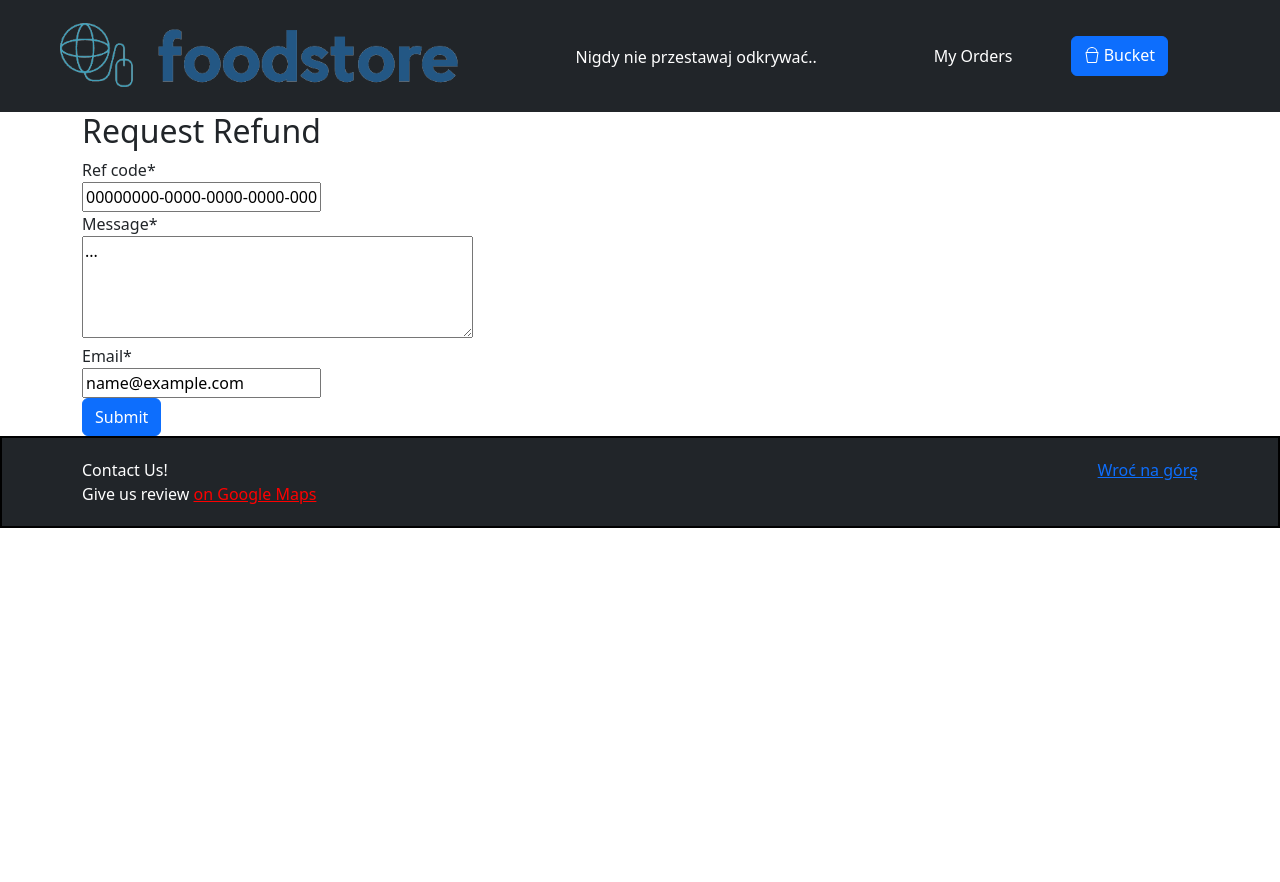
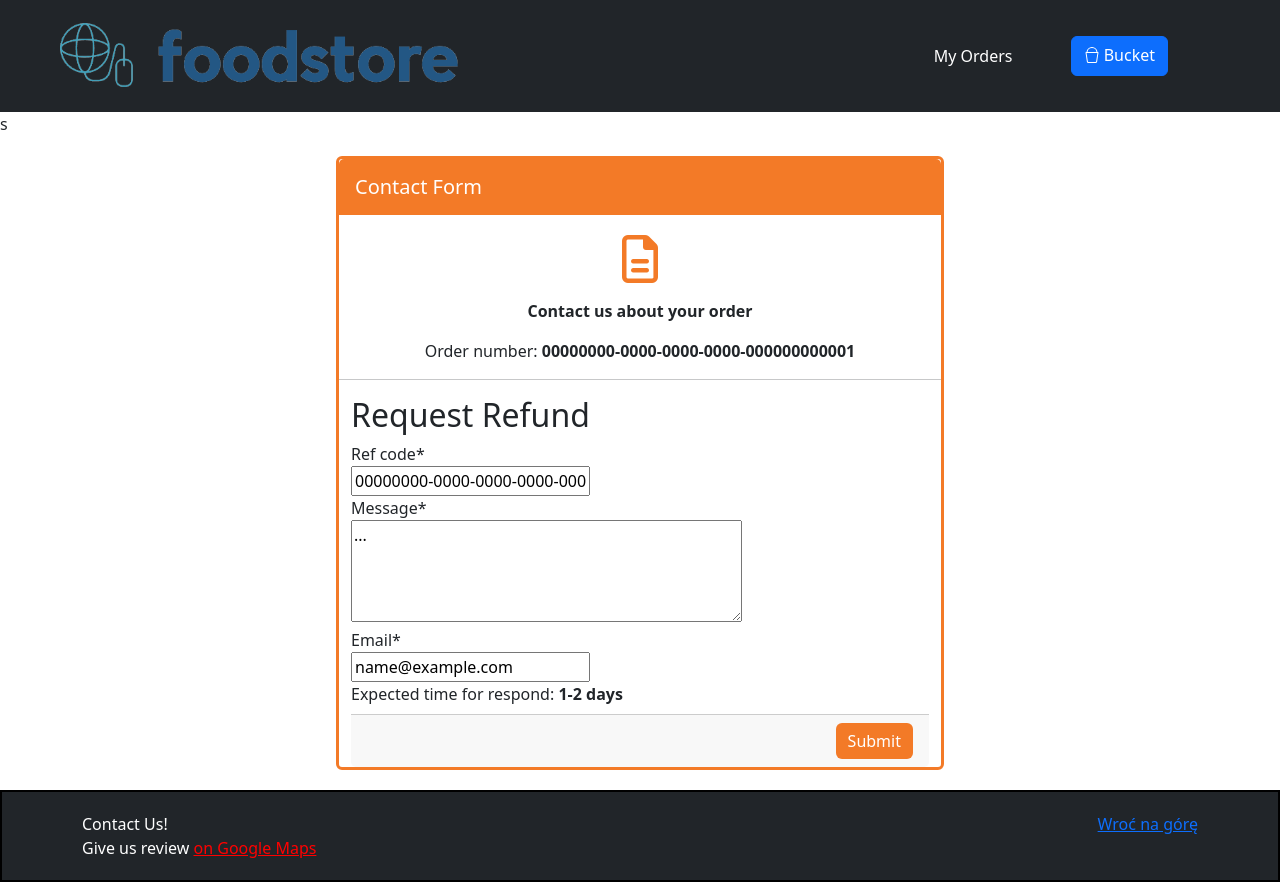
Before and after one commit to Kamil-Krawiec/PO-Project, a Django app: page /request-refund/00000000-0000-0000-0000-000000000001 in a window 1280 px wide. Before the commit the page ends 528 px from the top, so only its background shows below. Run offline with Django 4.2, Linux system fonts and the light colour scheme; tables that the repository leaves empty hold one stand-in row (values such as "Sample post"); some libraries are stand-ins or nearby versions.

Commit message:
fixed form style

```diff
--- a/django_project_boilerplate-master/core/views.py
+++ b/django_project_boilerplate-master/core/views.py
@@ -1,3 +1,5 @@
+import time
+
 from django.shortcuts import render, get_object_or_404,redirect
 from .models import *
 from django.core.exceptions import ObjectDoesNotExist,EmptyResultSet
@@ -418,6 +420,8 @@ def home_view(request):
 
 
 def refound_get(request, id):
+    order = get_object_or_404(Order, id=id)
+
 
     if(request.method == 'GET'):
         order = get_object_or_404(Order,id=id)
@@ -430,8 +434,13 @@ def refound_get(request, id):
 
         form = RefundForm(initial=initial_values)
         context = {
-            'form': form
+            'form': form,
+            'order': order,
+            'products': order.products.all()
+
         }
+
+
         return render(request, "request_refund.html", context)
     elif (request.method == 'POST'):
         form = RefundForm(request.POST)
@@ -453,6 +462,7 @@ def refound_get(request, id):
                 refund.save()
 
                 messages.success(request, "Your request was received.")
+                time.sleep(1000)
                 return render(request, 'home.html')
 
             except ObjectDoesNotExist:
--- a/django_project_boilerplate-master/templates/request_refund.html
+++ b/django_project_boilerplate-master/templates/request_refund.html
@@ -2,17 +2,122 @@
 {% load crispy_forms_tags %}
 
 {% block content %}
+
+    <link rel="shortcut icon" href="https://mdbcdn.b-cdn.net/wp-content/themes/mdbootstrap4/favicon.ico" />
+
+    <link rel="canonical" href="https://mdbootstrap.com/docs/standard/extended/popup/" />s
+
+    <div class="row d-flex justify-content-center align-items-center h-100" style="padding: 20px">
+        <div class="col-lg-8 col-xl-6">
+            <div class="card border-top border-bottom border-3" style="border-color: #f37a27 !important;">
+
+                <div class="card-header" style="background-color: #f37a27; border-bottom: none">
+                    <h5 class="card-title text-white mt-2" id="exampleModalLabel">Contact Form</h5>
+                </div>
+
+                <div class="modal-body">
+                    <div class="text-center">
+                        <i class='far fa-file-alt fa-5x mb-3 '
+                           style='font-size:48px;color: #f37a27; padding-top: 20px'></i>
+                        <p>
+                            <strong>Contact us about your order</strong>
+                        </p>
+                        <p>
+                            Order number:
+                            <strong>{{ order.id }}</strong>
+                        </p>
+                    </div>
+
+                    <hr/>
+
+{#                    <form class="px-4" method="post" action="make/complain">#}
+
+
   <main>
     <div class="container">
 
     <h2>Request Refund</h2>
-    <form method="POST">
+    <form method="POST" >
+        <div >
         {% csrf_token %}
         {{ form|crispy }}
-        <button type='submit' class='btn btn-primary'>Submit</button>
+            </div>
+        <label class="form-label">Expected time for respond: <span><strong>1-2 days</strong></span></label>
+        <div class="card-footer text-end" style="display: flex; flex-direction: row; justify-content: end">
+            <p id="hiddentxt" class="lead  mb-1 " style="padding-right: 20px;"></p>
+            <button type="submit" class="btn btn-primary" style="background-color: #f37a27; border: none" onclick="doFunction();">Submit</button>
+        </div>
     </form>
 
     </div>
   </main>
+{#                        <p class="text-center"><strong>Your problem:</strong></p>#}
+{##}
+{#                        <div class="form-check mb-2">#}
+{#                            <input class="form-check-input" type="radio" name="exampleForm" id="radio3Example2"/>#}
+{#                            <label class="form-check-label" for="radio3Example2">#}
+{#                                Request Refund#}
+{#                            </label>#}
+{#                        </div>#}
+{#                        <div class="form-check mb-2">#}
+{#                            <input class="form-check-input" type="radio" name="exampleForm" id="radio3Example3"/>#}
+{#                            <label class="form-check-label" for="radio3Example3">#}
+{#                                Complaint#}
+{#                            </label>#}
+{#                        </div>#}
+{#                        <div class="form-check mb-2">#}
+{#                            <input class="form-check-input" type="radio" name="exampleForm" id="radio3Example4"/>#}
+{#                            <label class="form-check-label" for="radio3Example4">#}
+{#                                Others#}
+{#                            </label>#}
+{##}
+{#                            <p class="text-center"><strong>Tell us about the problem</strong></p>#}
+{##}
+{#                            <!-- Message input -->#}
+{#                            <div class="form-outline mb-4">#}
+{#                                <textarea class="form-control" id="form4Example3" rows="4"></textarea>#}
+{#                                <label class="form-label" for="form4Example3">Expected time for respond: <span><strong>1-2 days</strong></span></label>#}
+{#                            </div>#}
 
-{% endblock content %}
+
+
+{#                        </div>#}
+{#                        <div class="card-footer text-end" style="display: flex; flex-direction: row; justify-content: end">#}
+{#                            <p id="hiddentxt" class="lead  mb-1 " style="padding-right: 20px;"></p>#}
+{#                            <button type="Submit" class="btn btn-primary" style="background-color: #f37a27; border: none" onclick="doFunction();">Submit</button>#}
+{#                        </div>#}
+{#                    </form>#}
+                </div>
+
+            </div>
+        </div>
+    </div>
+    </div>
+
+<script>
+
+const elem = document.getElementById("hiddentxt")
+
+let i = 0;
+let txt = "Sumbitting..."
+let speed = 50;
+
+function sleep (time) {
+  return new Promise((resolve) => setTimeout(resolve, time));
+}
+
+function doFunction() {
+    if (i < txt.length) {
+        elem.innerHTML += txt.charAt(i);
+        i++;
+        setTimeout(doFunction, speed);
+    }
+    sleep(1000).then(() => {
+    location.href = '/';
+});
+}
+
+
+</script>
+
+{% endblock %}
```
Also changed, not shown: django_project_boilerplate-master/templates/order_details.html (+46 -32 lines).
